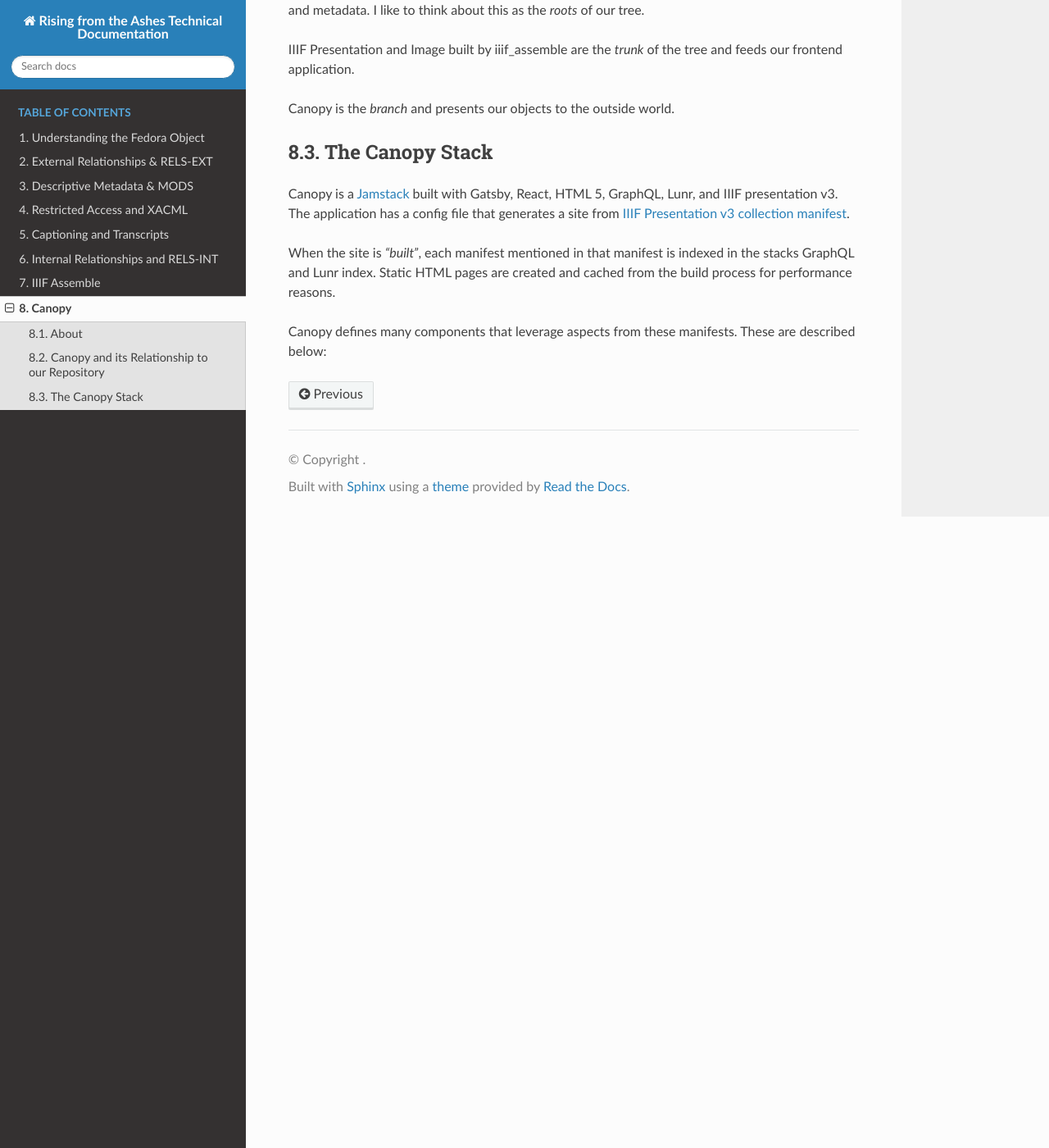
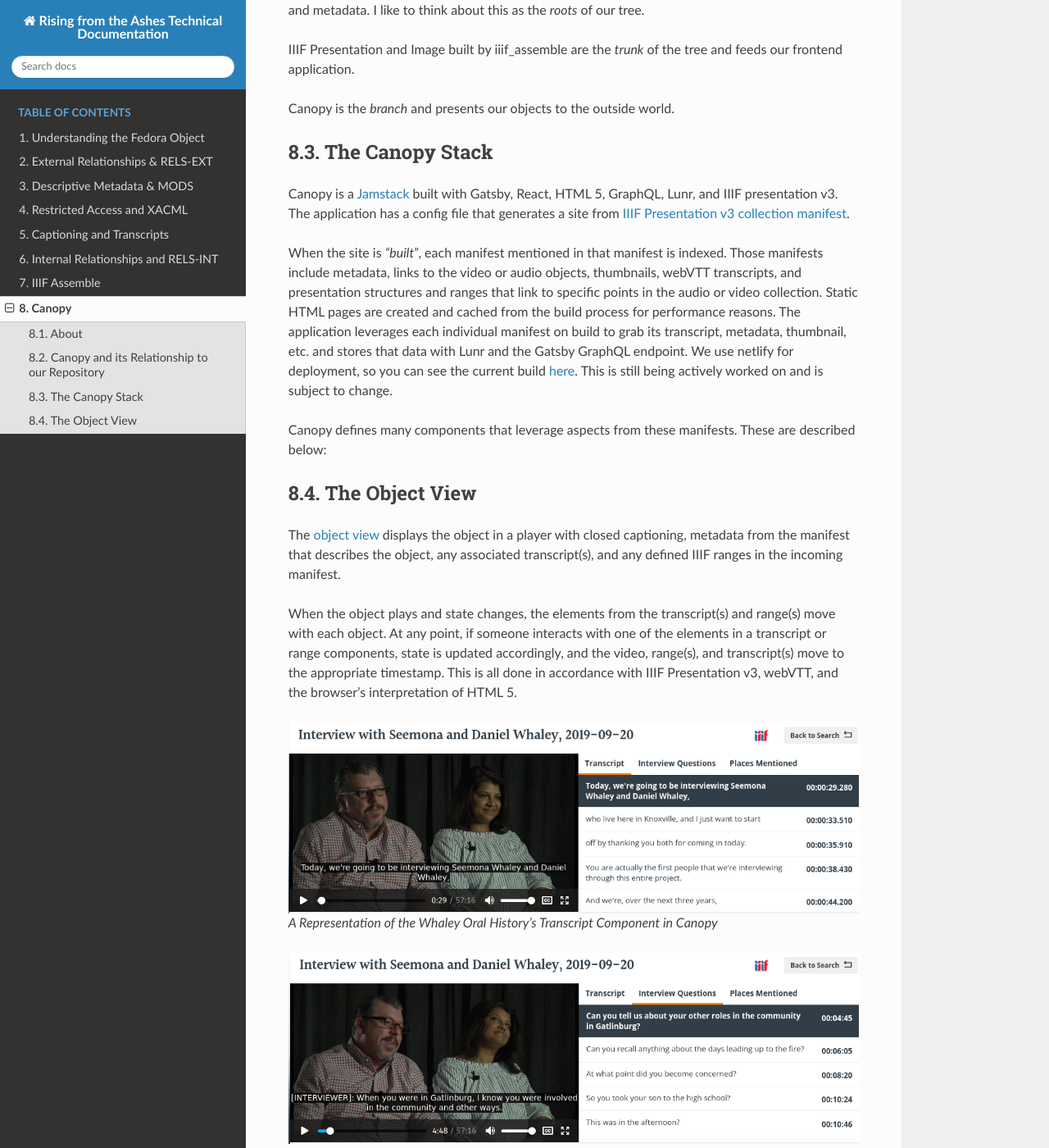
Before and after one commit to markpbaggett/rfta_data_models, a Sphinx documentation site: the page built from docs/source/data/8_canopy.rst, in a window 1280 px wide and 1400 px high, scrolled down 1467 px. Shown: the whole window at 82% size. Built offline with Sphinx 7.4.7 and the Read the Docs theme 2.0.0, drawn with Linux system fonts in a browser that asks for light colours; some of the changed text lies outside the part shown.

Commit message:
Add Canopy object examples.

```diff
--- a/docs/source/data/8_canopy.rst
+++ b/docs/source/data/8_canopy.rst
@@ -43,7 +43,41 @@
 The application has a config file that generates a site from `IIIF Presentation v3 collection manifest
 <https://github.com/utkdigitalinitiatives/canopy/blob/f44316878c27436d209b7c118b1f7a92d8691cfc/gatsby-node.js#L13>`_.
 
-When the site is `"built"`, each manifest mentioned in that manifest is indexed in the stacks GraphQL and Lunr index.
-Static HTML pages are created and cached from the build process for performance reasons.
+When the site is `"built"`, each manifest mentioned in that manifest is indexed. Those manifests include metadata, links
+to the video or audio objects, thumbnails, webVTT transcripts, and presentation structures and ranges that link to
+specific points in the audio or video collection. Static HTML pages are created and cached from the build process for
+performance reasons. The application leverages each individual manifest on build to grab its transcript, metadata,
+thumbnail, etc. and stores that data with Lunr and the Gatsby GraphQL endpoint.  We use netlify for deployment, so you
+can see the current build `here <https://iiif-canopy.netlify.app/>`_. This is still being actively worked on and is
+subject to change.
 
 Canopy defines many components that leverage aspects from these manifests. These are described below:
+
+The Object View
+---------------
+
+The `object view <https://iiif-canopy.netlify.app/object/seemona-and-daniel-whaley-2019-09-20>`_ displays the object in
+a player with closed captioning, metadata from the manifest that describes the object, any associated transcript(s), and
+any defined IIIF ranges in the incoming manifest.
+
+When the object plays and state changes, the elements from the transcript(s) and range(s) move with each object.
+At any point, if someone interacts with one of the elements in a transcript or range components, state is updated
+accordingly, and the video, range(s), and transcript(s) move to the appropriate timestamp. This is all done in
+accordance with IIIF Presentation v3, webVTT, and the browser’s interpretation of HTML 5.
+
+.. figure:: ../images/whaley_transcript.png
+    :alt: A Representation of the Whaley Oral History's Transcript Component in Canopy
+
+    A Representation of the Whaley Oral History's Transcript Component in Canopy
+
+.. figure:: ../images/whaley_interview_questions.png
+    :alt: A Representation of the Whaley Oral History's Range Component in Canopy
+
+    A Representation of the Whaley Oral History' Range Component in Canopy
+
+`Some objects <https://iiif-canopy.netlify.app/object/julia-rodriguez-2021-03-03>`_ have multiple language translations
+and transcripts. `Some objects <https://iiif-canopy.netlify.app/object/andrea-ludden-2017-02-06>`_ have multiple ranges.
+
+As you can see, we use our own “player” based heavily on the embedded HTML 5 player.  We started with Mirador, but we
+had a difficult time controlling state within it.  We heard that Indiana was working on something similar, but it wasn't
+where it needed to be to fit our timeline.
```
Also changed, not shown: docs/source/images/whaley_interview_questions.png (added), docs/source/images/whaley_transcript.png (added).
